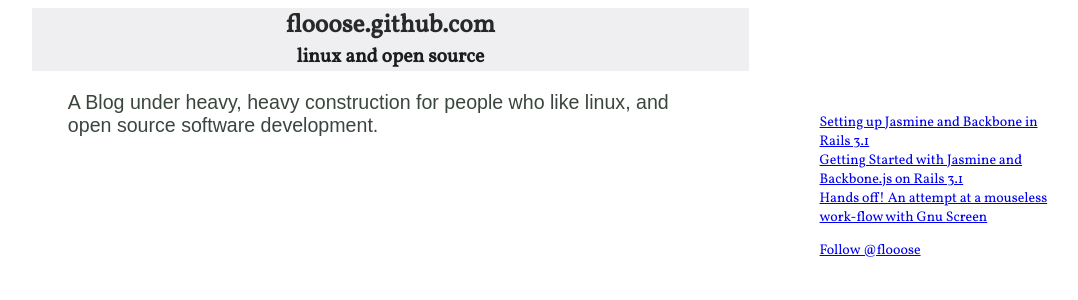
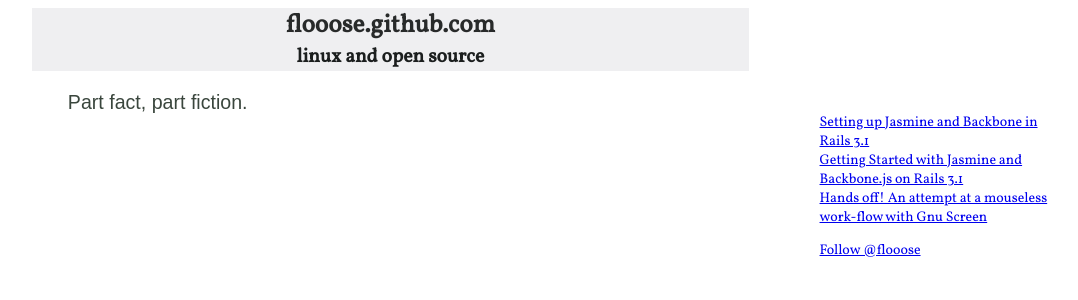
Before and after one commit to flooose/flooose.github.io, a Jekyll site: the page built from index.html, in a window 1280 px wide. Shown: the top 300 px of the page, without its empty margins (96-1174 px from the left). Built offline with Jekyll 4.4.1, drawn with Linux system fonts in a browser that asks for light colours; some web fonts are replaced; Markdown is read by kramdown in place of the engine named in the settings; comment, search, counter and statistics services are not loaded.

Commit message:
Update index page.

```diff
--- a/index.html
+++ b/index.html
@@ -2,5 +2,5 @@
 layout: base
 ---
 <div id="home" class="content">
-  <p>A Blog under heavy, heavy construction for people who like linux, and open source software development.</p>
+  <p>Part fact, part fiction.</p>
 </div>
```
Also changed, not shown: 1 other file.
